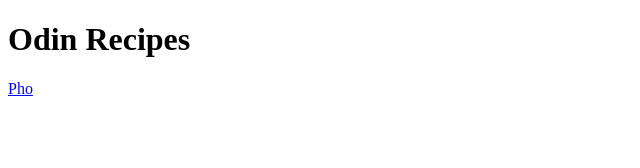
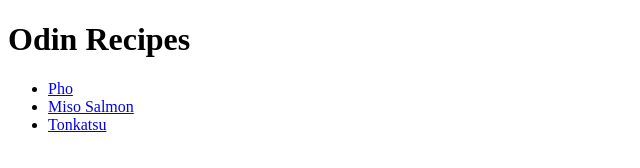
Before and after one commit to leoismybaby/odin-recipes, a plain HTML site: page index.html in a window 1280 px wide. Shown: the whole page, without its empty margins (0-640 px from the left). Drawn offline with Linux system fonts and the light colour scheme.

Commit message:
Add link to Tonkatsu and Miso Salmon recipe pages on the homepage

```diff
--- a/index.html
+++ b/index.html
@@ -7,6 +7,10 @@
 </head>
 <body>
     <h1>Odin Recipes</h1>
-    <a href="recipes/pho.html">Pho</a>
+    <ul>
+        <li><a href="recipes/pho.html">Pho</a></li>
+        <li><a href="recipes/miso-salmon.html">Miso Salmon</a></li>
+        <li><a href="recipes/tonkatsu.html">Tonkatsu</a></li>
+    </ul>
 </body>
 </html>
```
